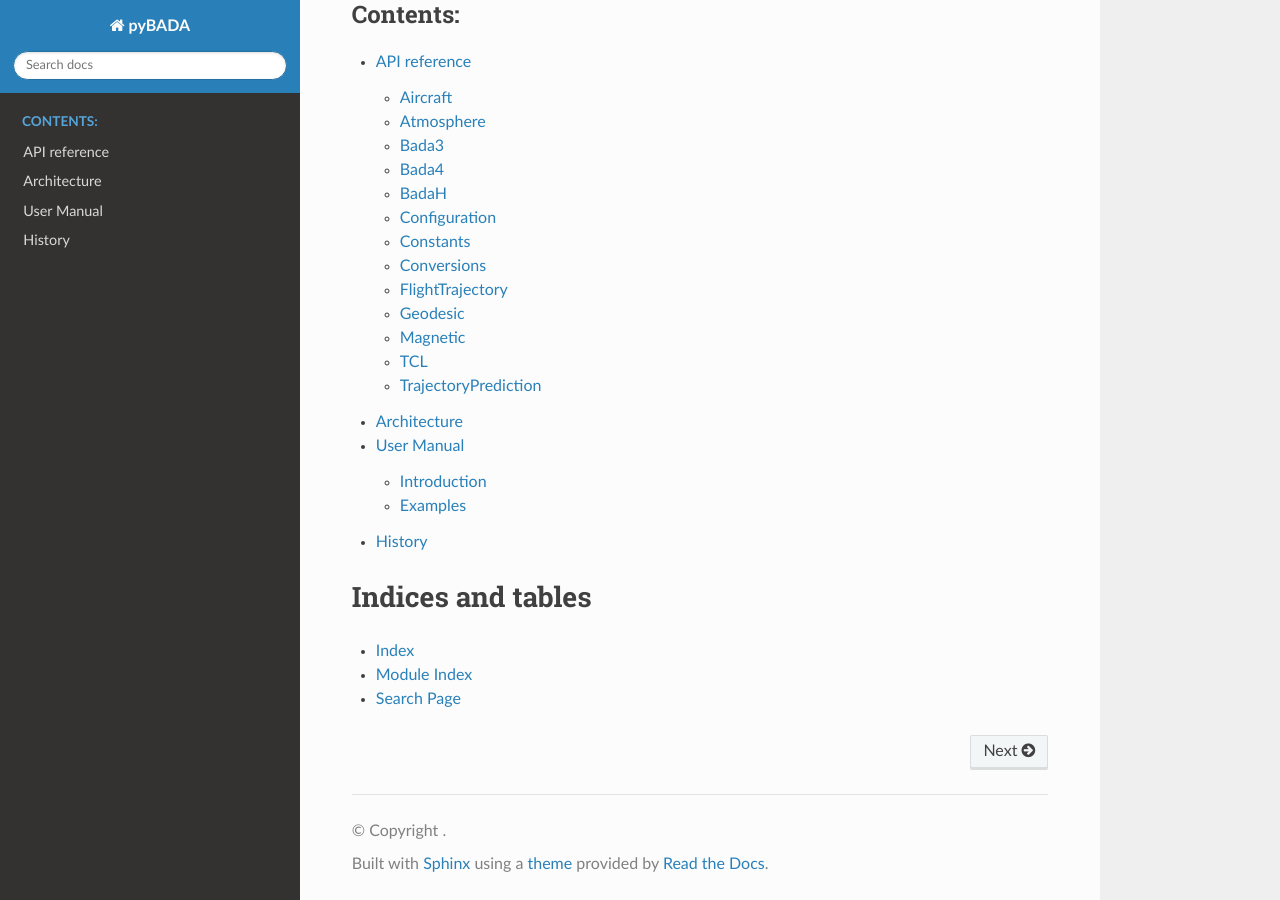
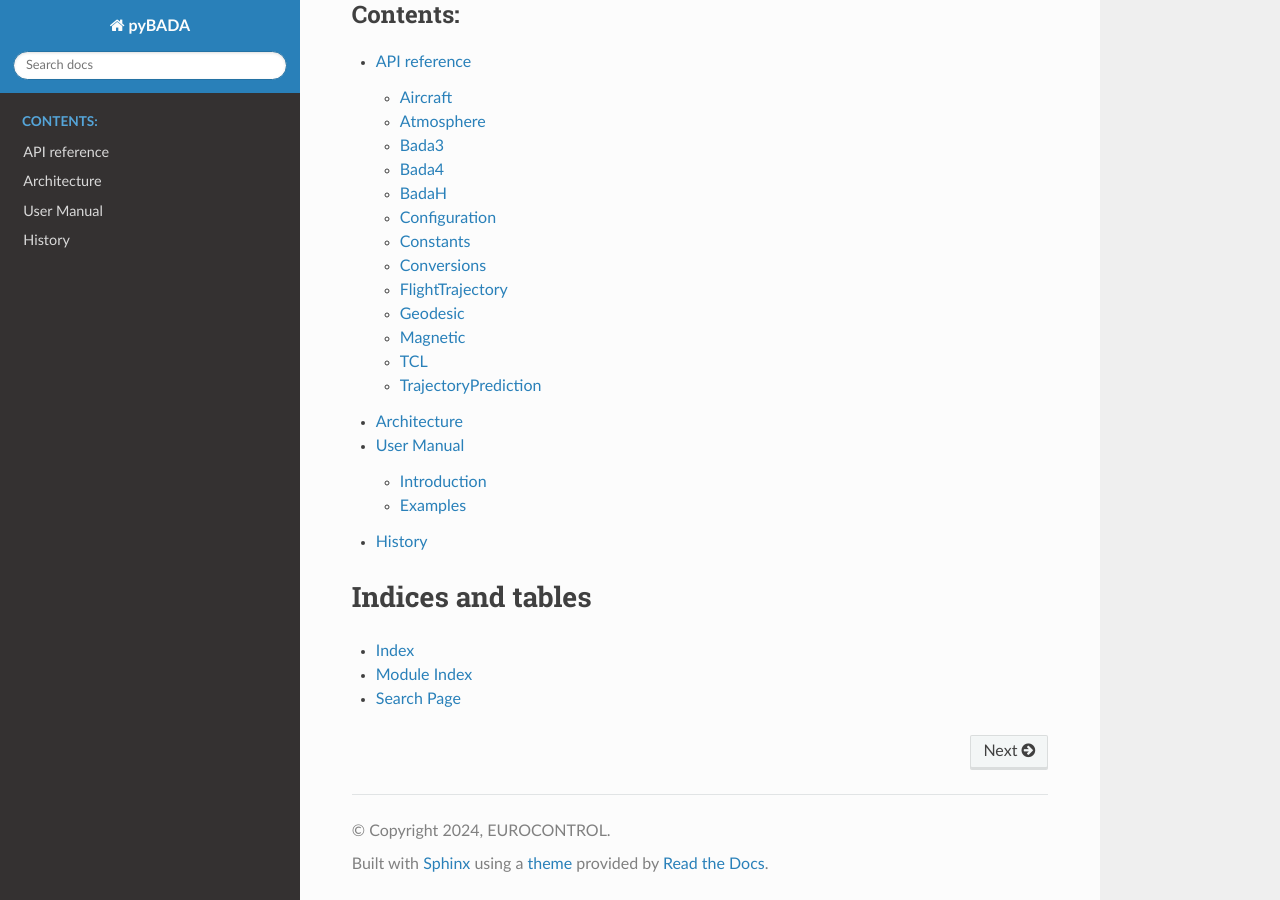
Before and after one commit to eurocontrol-bada/pybada, a Sphinx documentation site: the page built from docs/source/index.rst, in a window 1280 px wide and 900 px high, scrolled down 862 px. Built offline with Sphinx 7.4.7 and the Read the Docs theme 3.1.0, drawn with Linux system fonts in a browser that asks for light colours; pages that are not in the unit, such as notebooks, are missing from menus.

Commit message:
sphinx: add copyright footer

```diff
--- a/docs/source/conf.py
+++ b/docs/source/conf.py
@@ -46,3 +46,5 @@ modindex_common_prefix = ["pyBADA."]
 
 html_theme = "sphinx_rtd_theme"
 html_static_path = ["_static"]
+
+copyright = "2024, EUROCONTROL"
```
